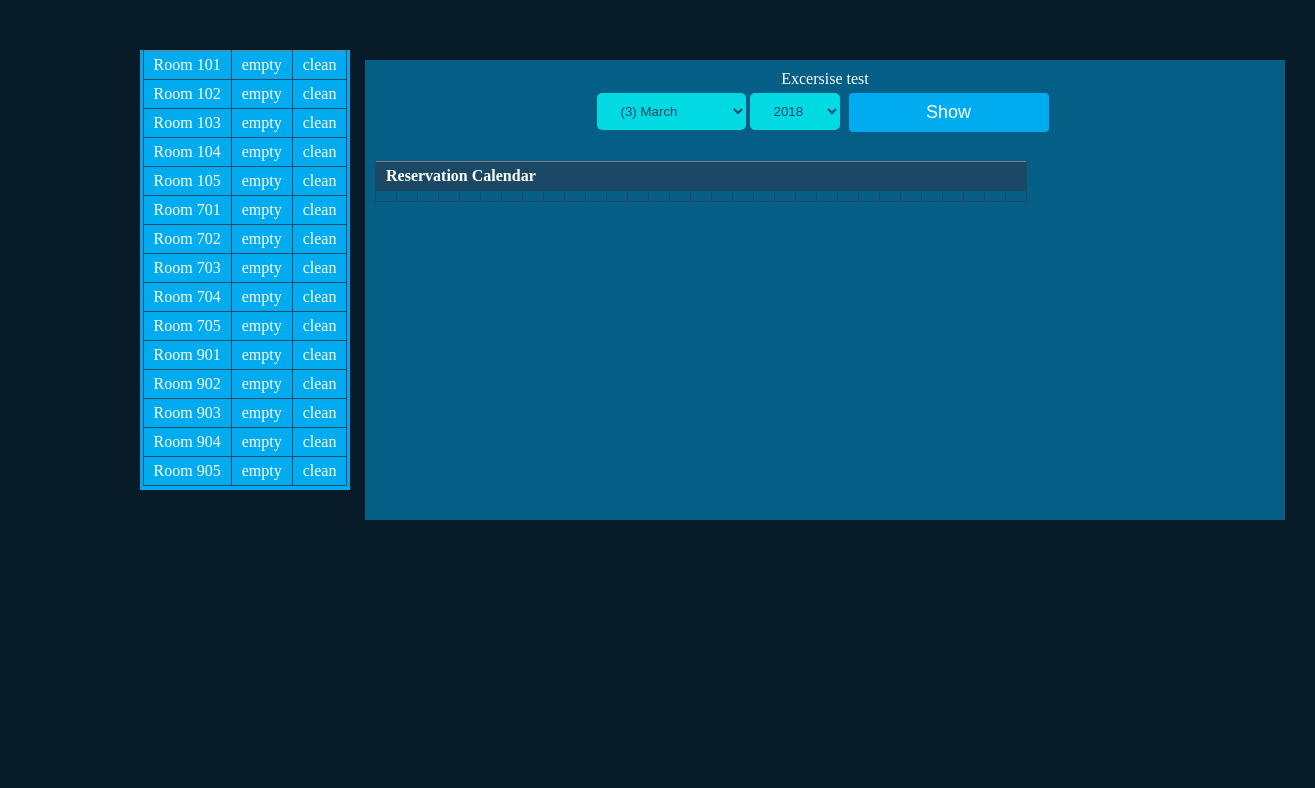
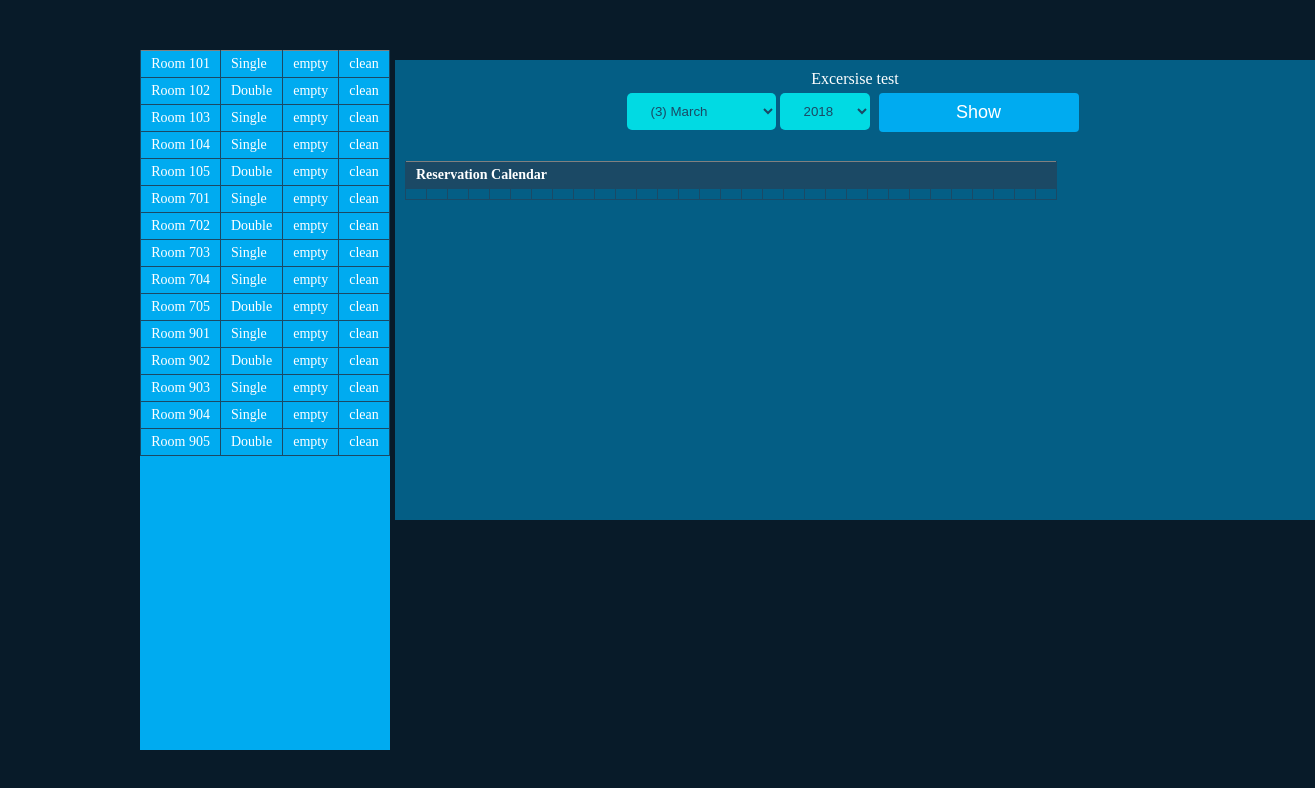
Before and after one commit to fmmido/Hotel-Reservation-Calendar, a plain HTML site: page index.html in a window 1280 px wide. Shown: the whole page, 1315 px wide, since content can reach past the window. Drawn offline with Linux system fonts and the light colour scheme.

Commit message:
Add files via upload

```diff
--- a/index.html
+++ b/index.html
@@ -18,76 +18,91 @@
                 <tbody>
                     <tr data-href="#">
                       <td>Room 101</td>
+                      <td>Single</td>
                       <td>empty</td>
                       <td>clean</td>
                     </tr>
                     <tr data-href="#">
                       <td>Room 102</td>
+                      <td>Double</td>
                       <td>empty</td>
                       <td>clean</td>
                     </tr>
                     <tr data-href="#">
                       <td>Room 103</td>
+                      <td>Single</td>
                       <td>empty</td>
                       <td>clean</td>
                     </tr>
                     <tr data-href="#">
                       <td>Room 104</td>
+                      <td>Single</td>
                       <td>empty</td>
                       <td>clean</td>
                     </tr>
                     <tr data-href="#">
                         <td>Room 105</td>
+                        <td>Double</td>
                         <td>empty</td>
                         <td>clean</td>
                       </tr>
                       <tr data-href="#">
                         <td>Room 701</td>
+                        <td>Single</td>
                         <td>empty</td>
                         <td>clean</td>
                       </tr>
                       <tr data-href="#">
                         <td>Room 702</td>
+                        <td>Double</td>
                         <td>empty</td>
                         <td>clean</td>
                       </tr>
                       <tr data-href="#">
                         <td>Room 703</td>
+                        <td>Single</td>
                         <td>empty</td>
                         <td>clean</td>
                       </tr>
                       <tr data-href="#">
                         <td>Room 704</td>
+                        <td>Single</td>
                         <td>empty</td>
                         <td>clean</td>
                       </tr>
                       <tr data-href="#">
                           <td>Room 705</td>
+                          <td>Double</td>
                           <td>empty</td>
                           <td>clean</td>
                         </tr>
                         <tr data-href="#">
                             <td>Room 901</td>
+                            <td>Single</td>
                             <td>empty</td>
                             <td>clean</td>
                           </tr>
                           <tr data-href="#">
                             <td>Room 902</td>
+                            <td>Double</td>
                             <td>empty</td>
                             <td>clean</td>
                           </tr>
                           <tr data-href="#">
                             <td>Room 903</td>
+                            <td>Single</td>
                             <td>empty</td>
                             <td>clean</td>
                           </tr>
                           <tr data-href="#">
                             <td>Room 904</td>
+                            <td>Single</td>
                             <td>empty</td>
                             <td>clean</td>
                           </tr>
                           <tr data-href="#">
                               <td>Room 905</td>
+                              <td>Double</td>
                               <td>empty</td>
                               <td>clean</td>
                             </tr>
--- a/styles.css
+++ b/styles.css
@@ -12,7 +12,7 @@ position: absolute;
 overflow: auto;
 visibility: visible;
 z-index: 1;
-left: 230px;
+left: 260px;
 right: auto;
 top: 0;
 bottom: auto;
@@ -25,8 +25,8 @@ background: #00acf076;
 
 * .before {
 z-index: 2;
-width: 210px;
-height: 440px;
+width: 250px;
+height: 700px;
 left: 400px;
 right: auto;
 top: 0px;
@@ -74,10 +74,12 @@ h1 {
   border-left: 1px solid var(--darkblue);
   border-right: 1px solid var(--darkblue);
   margin: 20px auto;
+
 }
 
 .table-clickable th,
 .table-clickable td {
+  font-size: 14px;
   padding: 5px 10px;
 }
 
```
